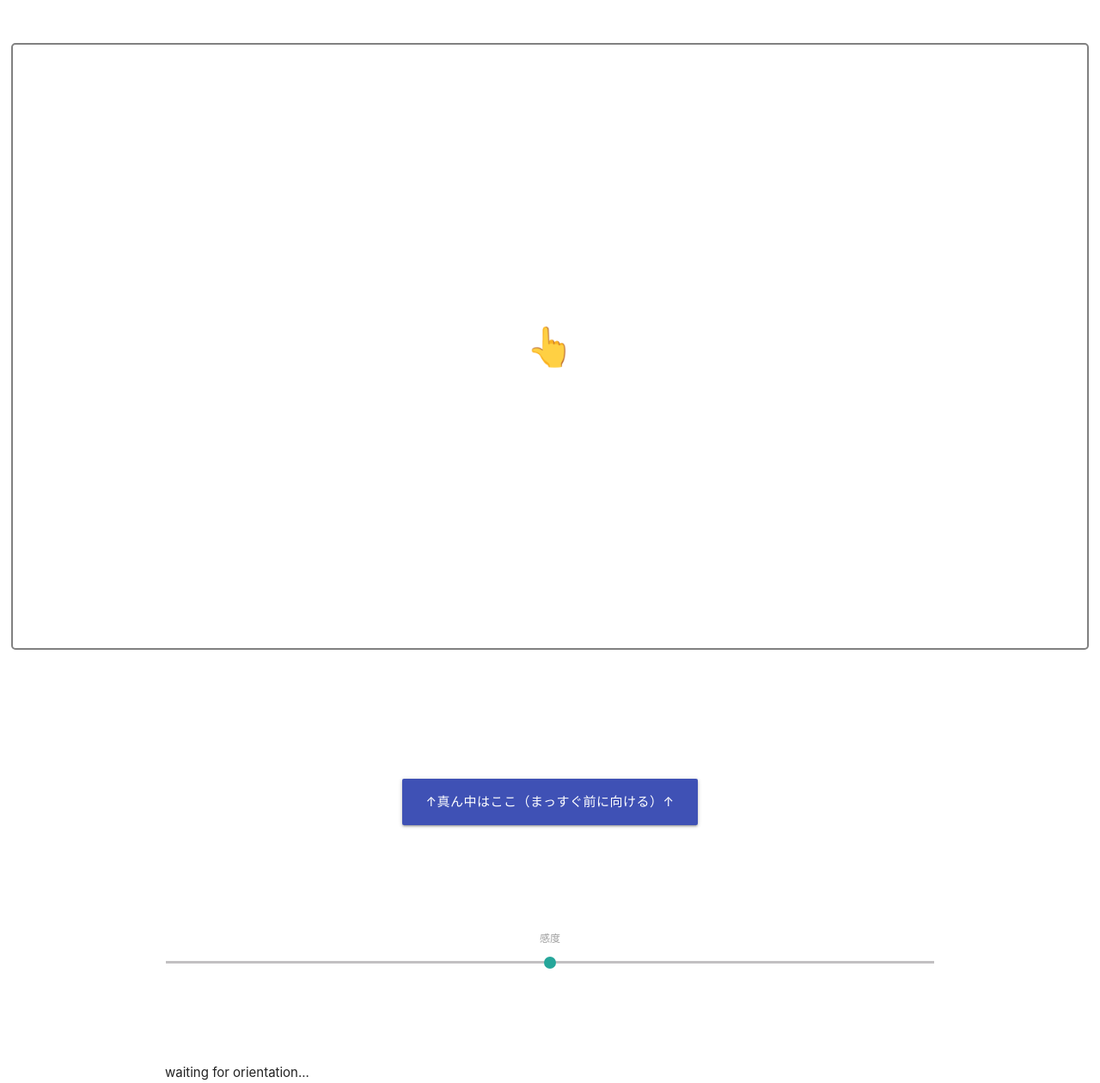
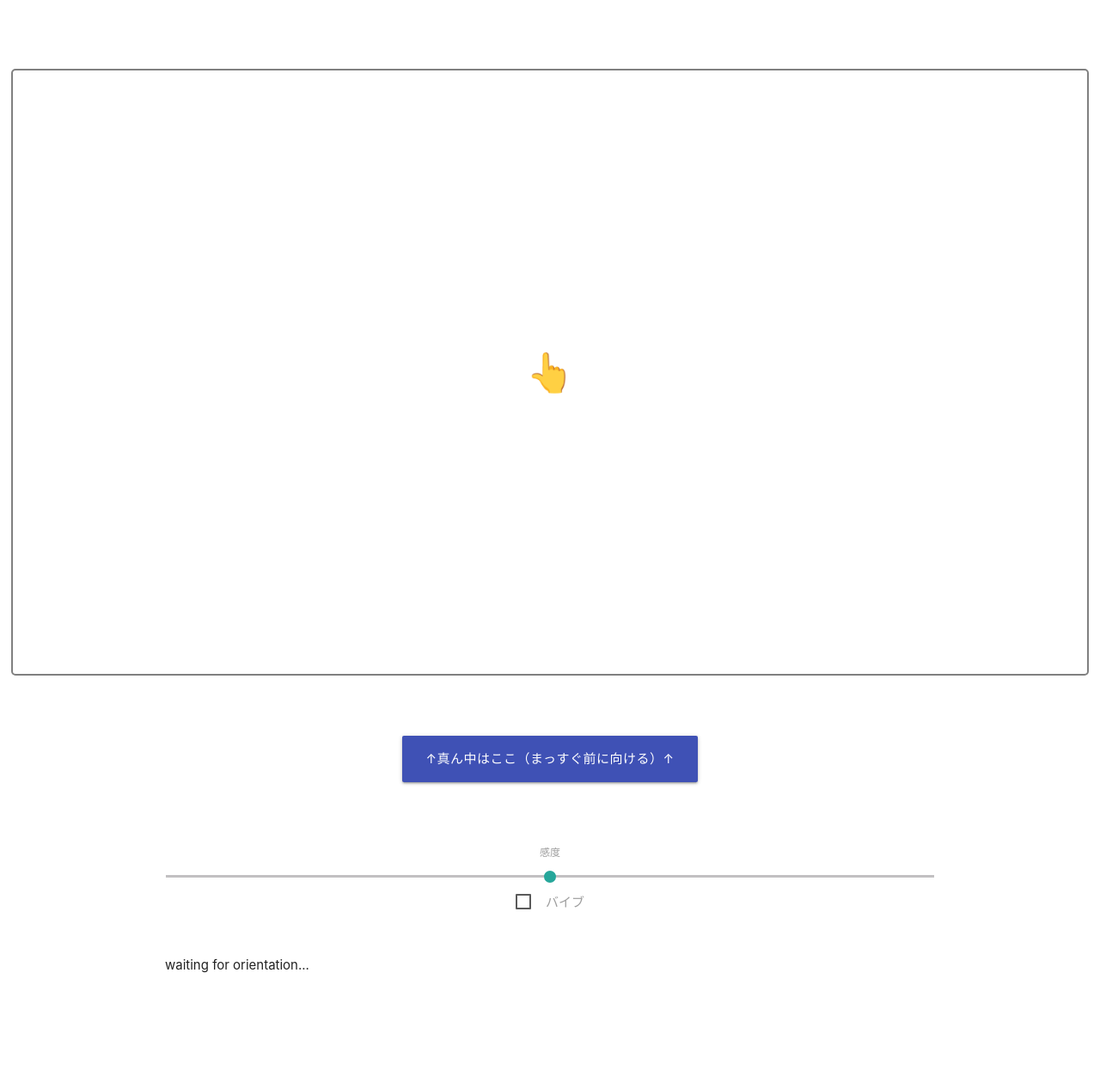
Before and after one commit to takapiro99/takapiro99.github.io, a Jekyll site: the page sandbox/remocon.html, which Jekyll copies as it is, in a window 1280 px wide. Shown: the whole page at 86% size. Built offline with Jekyll 4.4.1, drawn with Linux system fonts in a browser that asks for light colours; after the commit the page ends 1135 px from its top, so only the background shows below that.

Commit message:
add vibration effect

```diff
--- a/sandbox/remocon.html
+++ b/sandbox/remocon.html
@@ -13,23 +13,29 @@
 </head>
 
 <body>
-  <!-- 2 sliders -->
-  <div class="root" style="display: flex;flex-direction:column;gap:100px;">
+  <div class="root" style="display: flex;flex-direction:column;gap:50px;">
     <div class="container"
-      style="border: 2px solid grey; width: 98dvw; aspect-ratio: 16/9; margin:50px auto;border-radius: 5px;">
-      <!-- <canvas id="debugCanvas" style="height: 100%;width: 100%;"></canvas> -->
-      <div id="debugCanvas" class="center valign-wrapper" style="height: 100%;width: 100%;">
-        <span id="finger" style="width: 100%;display: inline-block;font-size: 3rem;">👆</span>
+      style="position: relative; border: 2px solid grey; width: 98dvw; aspect-ratio: 16/9; margin:80px auto 20px;border-radius: 5px;">
+      <div id="debugCanvas" class="center valign-wrapper" style="height: 100%;width: 100%;transition: all .1s ease;">
+        <span id="fingerContainer" style="width: 100%;display: inline-block;font-size: 3rem;">
+          <span id="finger">
+            👆
+          </span>
+        </span>
       </div>
     </div>
     <div class="container center">
       <div>
         <button id="reset-scale" class="btn-large indigo waves-effect waves-light">↑真ん中はここ（まっすぐ前に向ける）↑</button>
       </div>
-      <div style="margin-top: 120px;">
+      <div style="margin-top: 70px;">
         <label for="sensitivity">感度</label>
         <input type="range" id="sensitivity" min="0" max="10" step="1" />
       </div>
+      <label>
+        <input type="checkbox" id="enableVibe" />
+        <span>バイブ</span>
+      </label>
     </div>
     <div class="debug container">
       <div id="orientation">waiting for orientation...</div>
@@ -62,7 +68,7 @@
       const yDiffPx = -sinDegrees((currentBeta - originBeta + 180) % 360 - 180) * sensitivity * 40;
       // console.log(parseInt(xDiffPx));
       // id("finger").style.transform = `translateX(${xDiffPx}px) translateY(${yDiffPx}px) rotate(${currentGamma - originGamma}deg)`;
-      id("finger").style.transform = `translateY(${yDiffPx}px) rotate(${currentGamma - originGamma}deg)`;
+      id("fingerContainer").style.transform = `translateY(0%) translateY(${yDiffPx}px) rotate(${currentGamma - originGamma}deg)`;
 
       id("alphaBar").style.width = `${(360 - currentAlpha) / 360 * 100}px`;
     }
```
Also changed, not shown: other parts of sandbox/remocon.html (+27 -0 lines).
